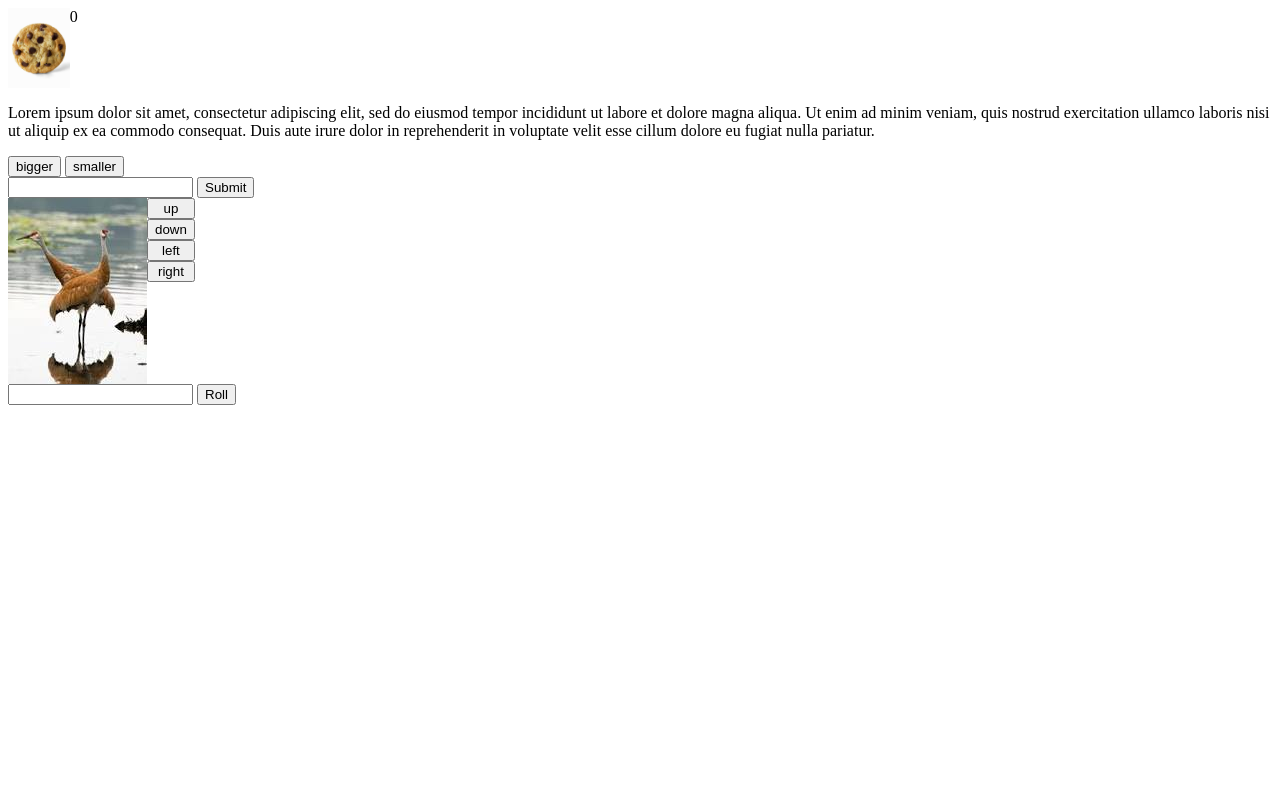
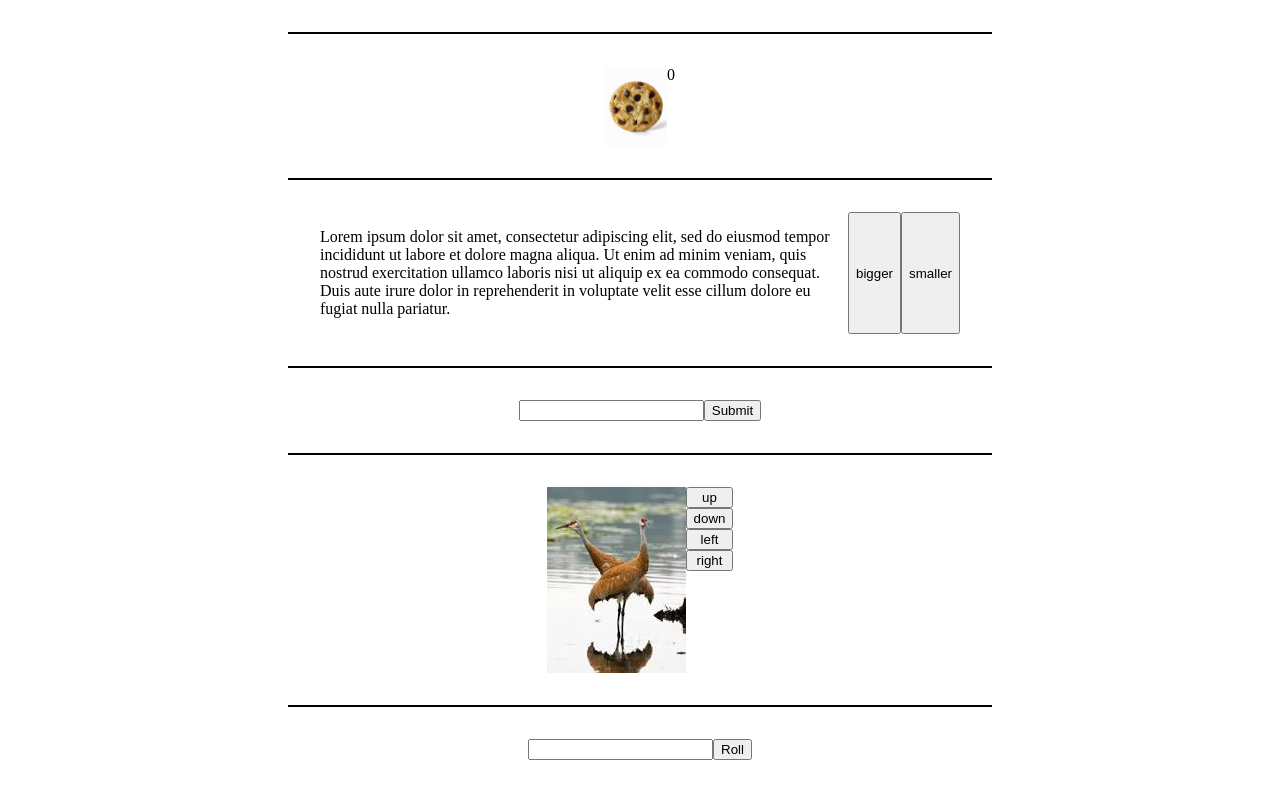
Before and after one commit to HRM0/DOM-Events-Pair-Programming-Activity, a plain HTML site: page index.html in a window 1280 px wide. Drawn offline with Linux system fonts and the light colour scheme.

Commit message:
cleaned up the look a bit

```diff
--- a/index.html
+++ b/index.html
@@ -6,7 +6,7 @@
     <title>Document</title>
 </head>
 <body>
-    <div class="cookie-container">
+    <div class="ex1">
         <img class="count-cookie" src="cookie.jpg" />
         <div class="counter">0</div>
     </div>
--- a/index.js
+++ b/index.js
@@ -11,20 +11,20 @@ counter.addEventListener("click", function() {
 
 //problem 2
 const bigger = document.querySelector(".bigger");
-
+const smaller = document.querySelector(".smaller");
+let ptxt = document.querySelector(".ptext");
 let textsize = 18
 
 bigger.addEventListener("click", function() {
+
     if (textsize === 100) {
         console.log("can't be bigger than 100")
     } else {
         textsize += 1;
     }
-    let ptxt = document.querySelector(".ptext");
+
     ptxt.style.fontSize= `${textsize}px`;
 })
-
-const smaller = document.querySelector(".smaller");
 
 smaller.addEventListener("click", function() {
 
@@ -34,7 +34,6 @@ smaller.addEventListener("click", function() {
         textsize -= 1;
     }
 
-    let ptxt = document.querySelector(".ptext");
     ptxt.style.fontSize= `${textsize}px`;
 })
 
--- a/style.css
+++ b/style.css
@@ -1,5 +1,29 @@
-.cookie-container {
+body {
     display:flex;
+    flex-direction: column;
+    width:50%;
+    align-content: center;
+    margin: 0 20% 0 20%;
+    padding:2em;
+    border-bottom: "1px solid black";
+}
+
+.ex1, .ex2, .ex3, .ex4, .ex5 {
+    display:flex;
+
+    border-top: 2px solid black;
+    padding: 2em;
+    width: 100%;
+    justify-content: center;
+}
+
+.ex1 {
+    display:flex;
+    height:5em;
+}
+
+.count-cookie {
+    align-self: center;
     height:5em;
 }
 
```
